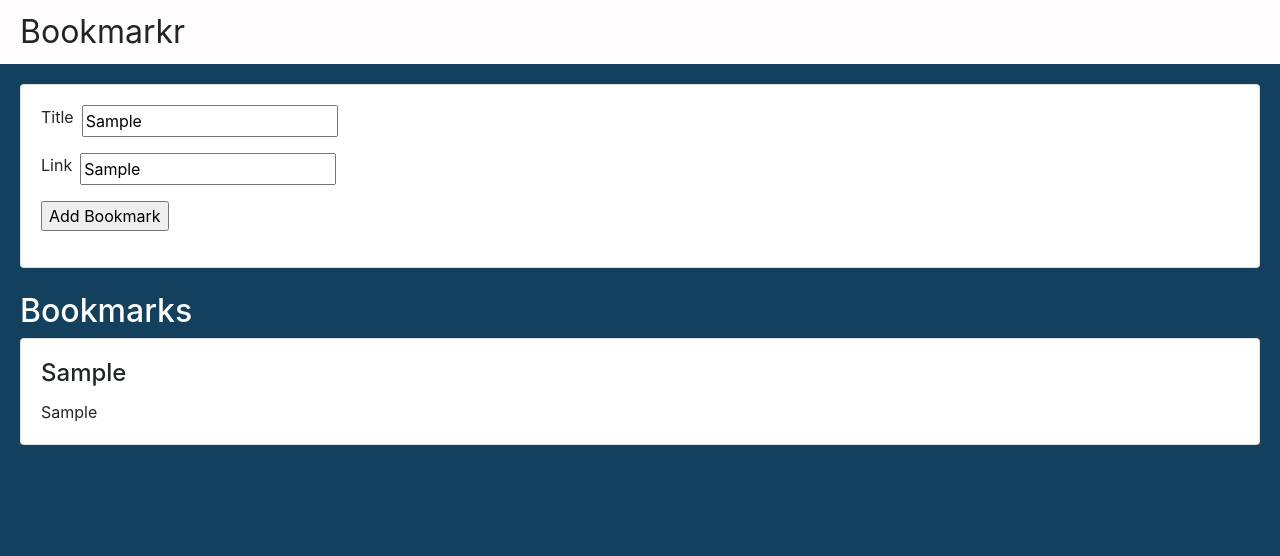
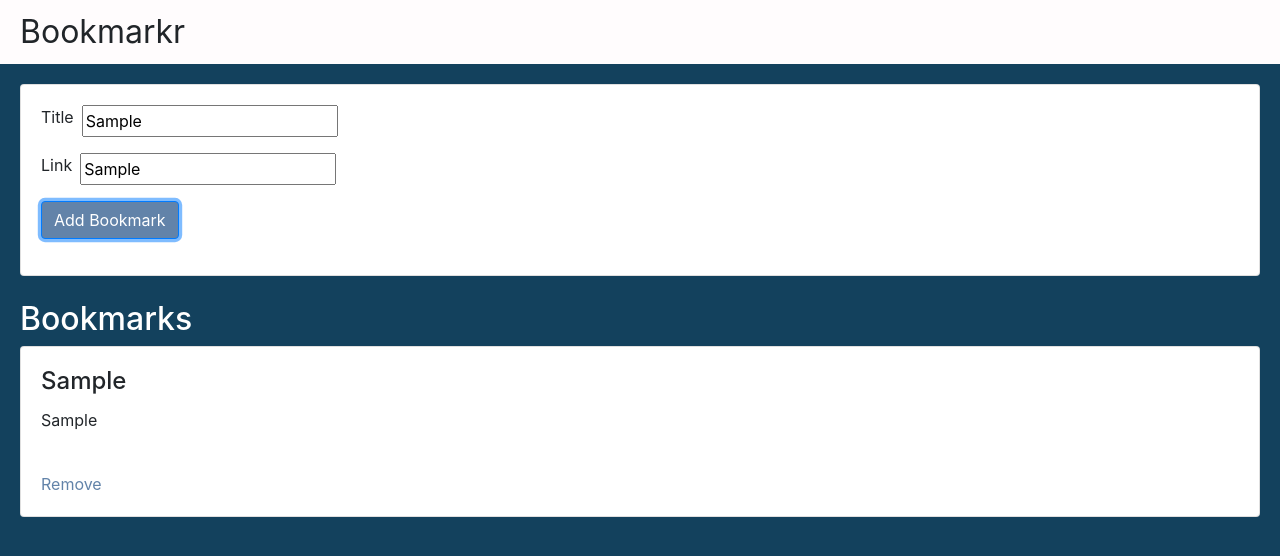
Before and after one commit to ddubson/bookmarkr, a React (Vite) app in the folder web/: page / in a window 1280 px wide. Both pictures are taken after typing "Sample", "Sample" into the empty fields and a click on the input "Add Bookmark". Shown: the top 556 px of the page. Built offline with nearby package versions, Linux system fonts and the light colour scheme.

Commit message:
Add remove bookmark functioniality

```diff
--- a/web/src/AddBookmark.tsx
+++ b/web/src/AddBookmark.tsx
@@ -46,7 +46,7 @@ export default class AddBookmark extends PureComponent<AddBookmarkProps, AddBook
                 }}/>
               </div>
 
-              <input type="submit" value="Add Bookmark" data-test="bookmark-save"/>
+              <input type="submit" className="btn btn-primary" value="Add Bookmark" data-test="bookmark-save"/>
             </form>
           </div>
         </div>
--- a/web/src/AppBody.tsx
+++ b/web/src/AppBody.tsx
@@ -26,6 +26,8 @@ export class AppBody extends PureComponent<AppBodyProps, AppBodyState> {
       bookmarksLoading: true,
       books: [],
     };
+    this.addBookmark = this.addBookmark.bind(this);
+    this.removeBookmark = this.removeBookmark.bind(this);
   }
 
   public componentDidMount(): void {
@@ -39,18 +41,31 @@ export class AppBody extends PureComponent<AppBodyProps, AppBodyState> {
     return (
       <section className="app-body">
         <section>
-          <AddBookmark addBookmark={(bookmark: Bookmark) => {
-            this.setState({bookmarks: [bookmark, ...this.state.bookmarks]});
-          }} />
+          <AddBookmark
+            addBookmark={this.addBookmark}
+          />
         </section>
         <section>
           <h2 className="text-white mt-4">Bookmarks</h2>
           {this.state.bookmarksLoading && <img alt="bookmarkr-logo" src={loader} />}
           {this.state.bookmarks.length === 0 && <p className="text-white font-italic">No bookmarks yet.</p>}
           {this.state.bookmarks.map((bookmark) =>
-            <BookmarkCard key={shortid.generate()} title={bookmark.title} link={bookmark.link} />)}
+            <BookmarkCard key={shortid.generate()}
+                          id={bookmark.id}
+                          title={bookmark.title}
+                          link={bookmark.link}
+                          removeBookmark={this.removeBookmark}
+            />)}
         </section>
       </section>
     );
   }
+
+  private addBookmark(bookmark: Bookmark) {
+    this.setState({bookmarks: [bookmark, ...this.state.bookmarks]});
+  }
+
+  private removeBookmark(id: string) {
+    this.setState({bookmarks: this.state.bookmarks.filter((bookmark) => bookmark.id !== id)});
+  }
 }
--- a/web/src/BookmarkCard.tsx
+++ b/web/src/BookmarkCard.tsx
@@ -1,11 +1,13 @@
 import * as React from "react";
 
 interface BookmarkCardProps {
+    id: string;
     title: string;
     link: string;
+    removeBookmark: (id: string) => void;
 }
 
-export const BookmarkCard = ({title, link}: BookmarkCardProps) => (
+export const BookmarkCard = ({id, title, link, removeBookmark}: BookmarkCardProps) => (
     <div className="card mt-2">
         <div className="card-body">
             <h4 className="card-title">
@@ -15,5 +17,12 @@ export const BookmarkCard = ({title, link}: BookmarkCardProps) => (
                 {link}
             </div>
         </div>
+        <div className="card-body">
+            <a href="#" onClick={() => {
+                removeBookmark(id);
+            }}
+               data-test="bookmark-remove"
+               className="card-link">Remove</a>
+        </div>
     </div>
 );
--- a/web/src/styles/App.styles.scss
+++ b/web/src/styles/App.styles.scss
@@ -39,6 +39,18 @@ body {
     }
 }
 
+.btn-primary {
+    background-color: $horizon;
+
+    &:hover {
+        background-color: $elephant;
+    }
+}
+
+.card-link {
+    color: $horizon;
+}
+
 /* Set the color of the icon */
 svg path, svg rect{
     fill: #FF6700;
--- a/web/src/styles/colors.scss
+++ b/web/src/styles/colors.scss
@@ -1,3 +1,6 @@
 $snow: #FFFCFD;
 $lightSalmonPink: #FFA69E;
 $elephant: #13415D;
+$horizon: #6283A9;
+$trendyPink: #81599A;
+$oldRose: #C39277;
```
Also changed, not shown: 1 other file (tests, documents, lock files or other folders).
